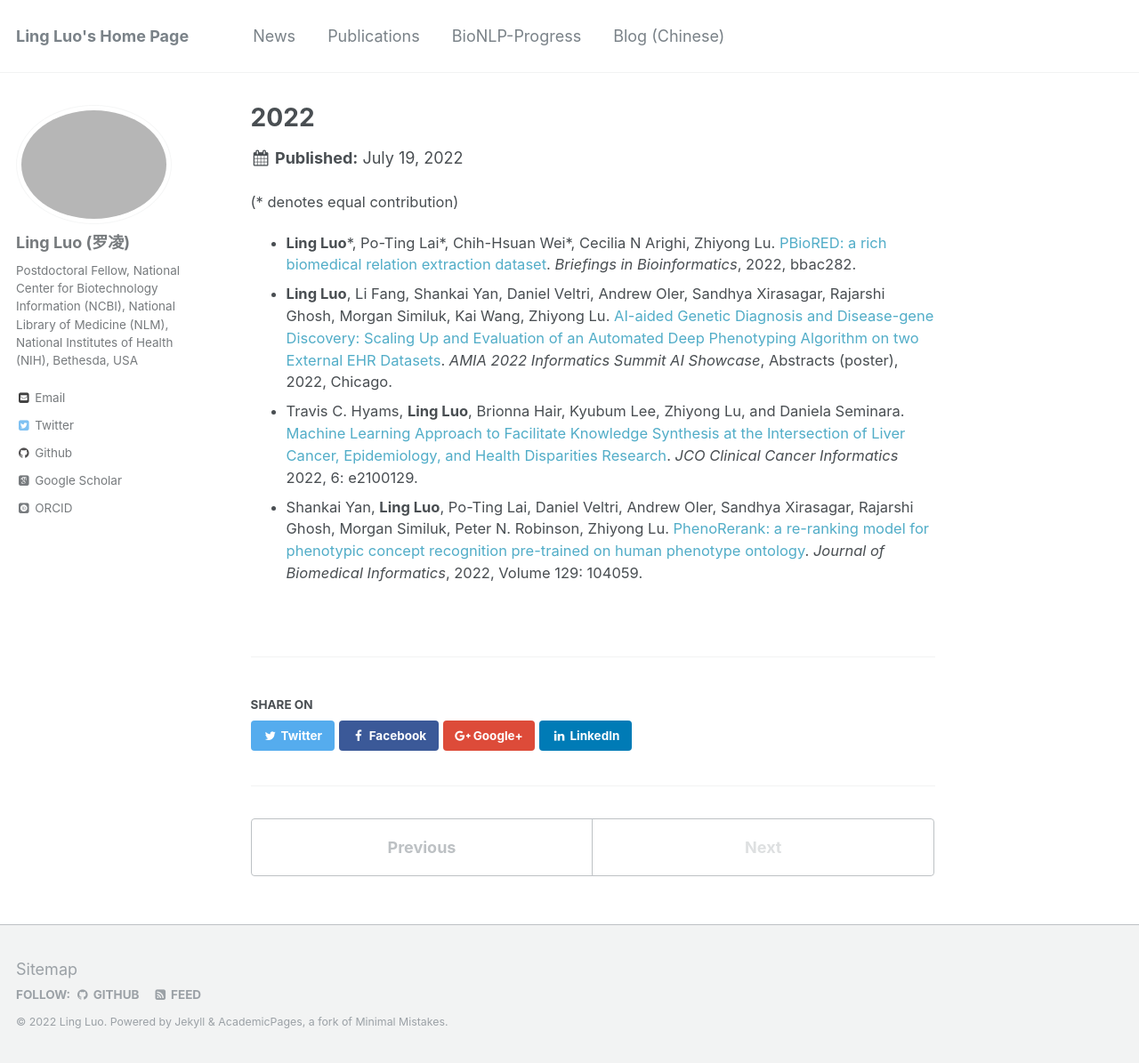
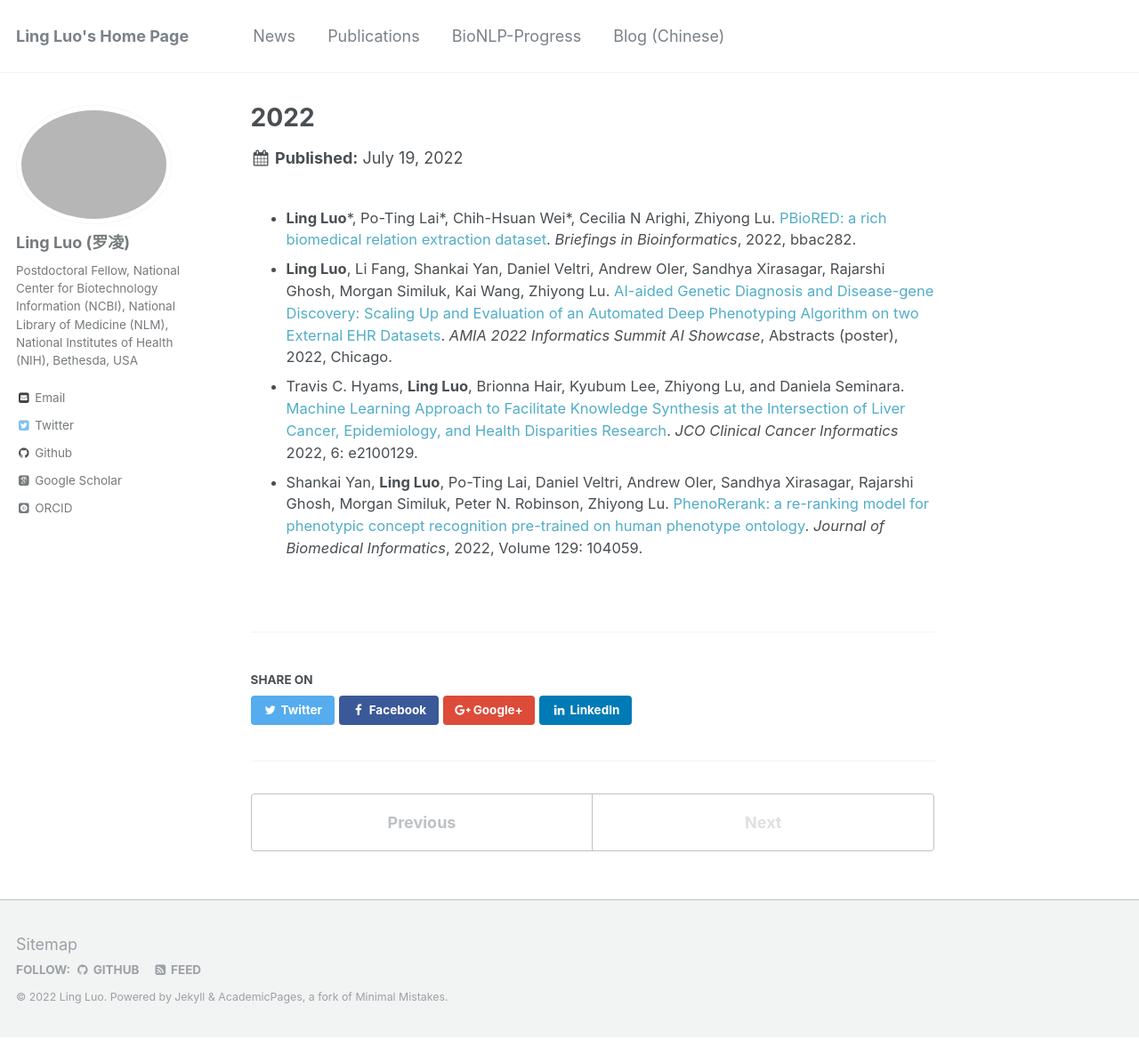
Before and after one commit to lingluodlut/lingluodlut.github.io, a Jekyll site: the page built from _publications/2022-papers.md, in a window 1280 px wide and 1195 px high. Shown: the whole window at 89% size. Built offline with Jekyll 4.4.1, drawn with Linux system fonts in a browser that asks for light colours; some web fonts are replaced.

Commit message:
Update 2022-papers.md

```diff
--- a/_publications/2022-papers.md
+++ b/_publications/2022-papers.md
@@ -3,7 +3,6 @@ title: "2022"
 collection: publications
 permalink: /publication/2022-papers
 ---
-(\* denotes equal contribution)
 
 - **Ling Luo**\*, Po-Ting Lai\*, Chih-Hsuan Wei\*, Cecilia N Arighi, Zhiyong Lu. [PBioRED: a rich biomedical relation extraction dataset](https://doi.org/10.1093/bib/bbac282). *Briefings in Bioinformatics*, 2022, bbac282.
 - **Ling Luo**, Li Fang, Shankai Yan, Daniel Veltri, Andrew Oler, Sandhya Xirasagar, Rajarshi Ghosh, Morgan Similuk, Kai Wang, Zhiyong Lu. [AI-aided Genetic Diagnosis and Disease-gene Discovery: Scaling Up and Evaluation of an Automated Deep Phenotyping Algorithm on two External EHR Datasets](https://s4.goeshow.com/amia/summit/2022/schedule_at_a_glance.cfm?session_key=B2B9980B-9668-F902-2A79-3E9F3E7CAB8B&session_date=Monday,%20Mar%2021,%202022). *AMIA 2022 Informatics Summit AI Showcase*, Abstracts (poster), 2022, Chicago.
```
